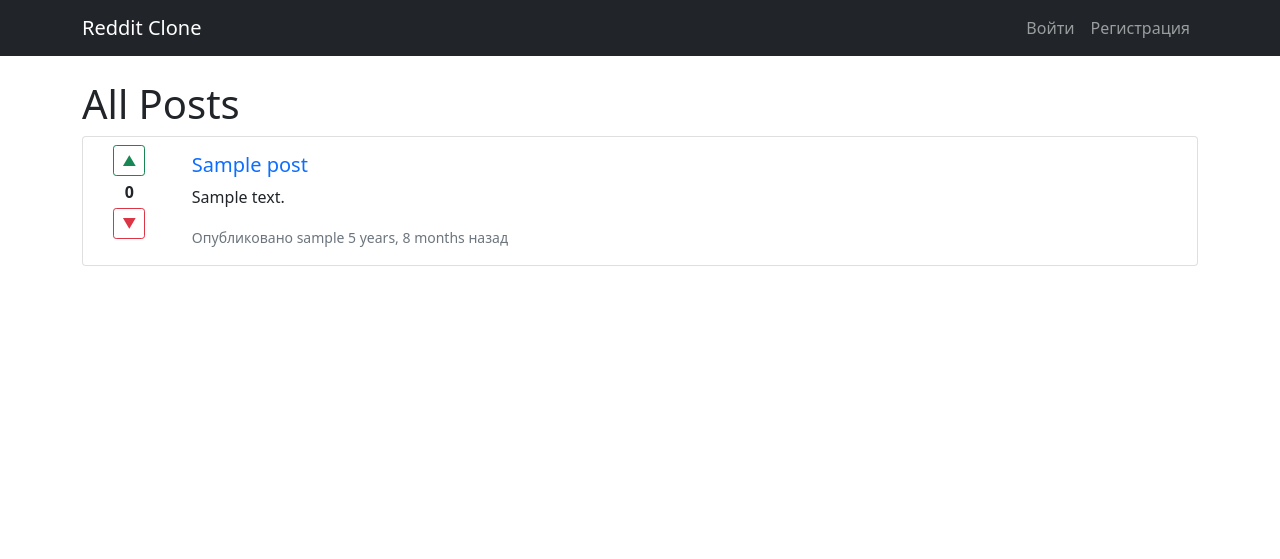
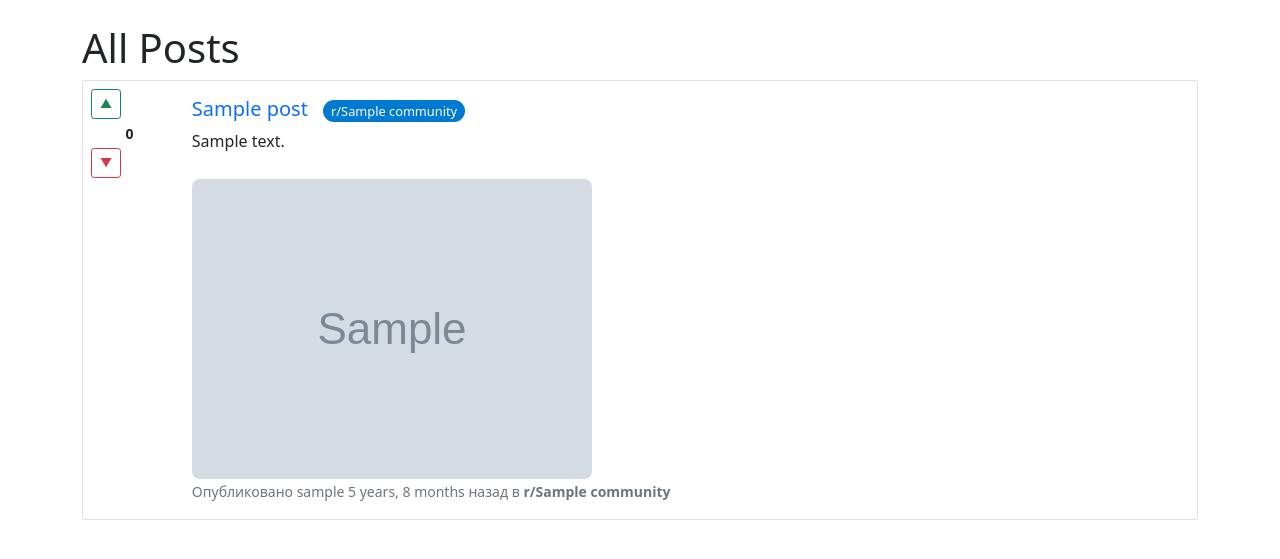
Before and after one commit to Natallllyyy333/reddit-clone, a Django app: page /posts/ in a window 1280 px wide. Shown: the top 559 px of the page. Run offline with Django 5.2, Linux system fonts and the light colour scheme; tables that the repository leaves empty hold one stand-in row (values such as "Sample post"); grey boxes marked "Sample" are stand-in pictures.

Commit message:
edit post_list.html, forms.py, models.py, reddit_clone/urls.py

```diff
--- a/posts/models.py
+++ b/posts/models.py
@@ -9,9 +9,8 @@ class Post(models.Model):
     author = models.ForeignKey(User, on_delete=models.CASCADE)
     created_at = models.DateTimeField(auto_now_add=True)
     updated_at = models.DateTimeField(auto_now=True)
-    upvotes = models.ManyToManyField(User, related_name='upvoted_posts', blank=True)
-    downvotes = models.ManyToManyField(User, related_name='downvoted_posts', blank=True)
 
+    # Связь с сообществом - УБЕДИТЕСЬ ЧТО ЭТО ЕСТЬ
     community = models.ForeignKey(
         'communities.Community',
         on_delete=models.SET_NULL,
@@ -19,7 +18,11 @@ class Post(models.Model):
         blank=True,
         related_name='posts'
     )
-    # Поле для медиафайлов
+
+    upvotes = models.ManyToManyField(User, related_name='upvoted_posts', blank=True)
+    downvotes = models.ManyToManyField(User, related_name='downvoted_posts', blank=True)
+
+    # Поле для медиафайлов - УБЕДИТЕСЬ ЧТО ЭТО ЕСТЬ
     media_file = models.FileField(
         upload_to='post_media/%Y/%m/%d/',
         blank=True,
@@ -29,7 +32,7 @@ class Post(models.Model):
         )]
     )
 
-    # Поле для определения типа медиа
+    # Поле для определения типа медиа - УБЕДИТЕСЬ ЧТО ЭТО ЕСТЬ
     MEDIA_TYPE_CHOICES = [
         ('image', 'Image'),
         ('video', 'Video'),
@@ -58,11 +61,12 @@ class Post(models.Model):
         return 0
 
     def save(self, *args, **kwargs):
-        # Определяем тип медиа при сохранении
+        # Автоматически определяем тип медиа
         if self.media_file:
-            if self.media_file.name.lower().endswith(('.jpg', '.jpeg', '.png', '.gif')):
+            file_extension = self.media_file.name.lower().split('.')[-1]
+            if file_extension in ['jpg', 'jpeg', 'png', 'gif']:
                 self.media_type = 'image'
-            elif self.media_file.name.lower().endswith(('.mp4', '.mov', '.avi')):
+            elif file_extension in ['mp4', 'mov', 'avi']:
                 self.media_type = 'video'
         else:
             self.media_type = 'none'
--- a/posts/templates/posts/post_list.html
+++ b/posts/templates/posts/post_list.html
@@ -1,7 +1,53 @@
-{% extends 'base.html' %}
 {% load static %}
 
-{% block content %}
+<!DOCTYPE html>
+<html>
+<head>
+    <title>Posts</title>
+    <link href="https://cdn.jsdelivr.net/npm/bootstrap@5.1.3/dist/css/bootstrap.min.css" rel="stylesheet">
+    <style>
+        .vote-buttons {
+            min-width: 60px;
+        }
+        .vote-btn {
+            width: 30px;
+            height: 30px;
+            padding: 0;
+            display: flex;
+            align-items: center;
+            justify-content: center;
+            font-size: 12px;
+        }
+        .vote-count {
+            font-size: 14px;
+            min-height: 20px;
+        }
+        .vote-btn.active {
+            border-width: 2px;
+        }
+        .post-media {
+            max-width: 100%;
+            max-height: 300px;
+            border-radius: 8px;
+            margin-top: 10px;
+        }
+        .post-video {
+            max-width: 100%;
+            max-height: 300px;
+            border-radius: 8px;
+            margin-top: 10px;
+        }
+        .community-badge {
+            background-color: #0079d3;
+            color: white;
+            padding: 2px 8px;
+            border-radius: 12px;
+            font-size: 0.8rem;
+            margin-left: 10px;
+        }
+    </style>
+</head>
+<body>
     <div class="container mt-4">
         <h1>All Posts</h1>
         {% for post in posts %}
@@ -37,11 +83,34 @@
                     <div class="card-body">
                         <h5 class="card-title">
                             <a href="{% url 'post_detail' post.pk %}" class="text-decoration-none">{{ post.title }}</a>
+                            {% if post.community %}
+                                <span class="community-badge">r/{{ post.community.name }}</span>
+                            {% endif %}
                         </h5>
                         <p class="card-text">{{ post.content|truncatewords:30 }}</p>
+
+                        <!-- Отображение медиа -->
+                        {% if post.media_file %}
+                            {% if post.media_type == 'image' %}
+                                <div class="post-media-container">
+                                    <img src="{{ post.media_file.url }}" alt="Post media" class="post-media">
+                                </div>
+                            {% elif post.media_type == 'video' %}
+                                <div class="post-media-container">
+                                    <video controls class="post-video">
+                                        <source src="{{ post.media_file.url }}" type="video/mp4">
+                                        Ваш браузер не поддерживает видео.
+                                    </video>
+                                </div>
+                            {% endif %}
+                        {% endif %}
+
                         <p class="card-text">
                             <small class="text-muted">
                                 Опубликовано {{ post.author.username }} {{ post.created_at|timesince }} назад
+                                {% if post.community %}
+                                    в <strong>r/{{ post.community.name }}</strong>
+                                {% endif %}
                             </small>
                         </p>
                     </div>
@@ -52,8 +121,7 @@
         <p>Пока нет постов.</p>
         {% endfor %}
     </div>
-{% endblock %}
 
-{% block extra_js %}
-<script src="{% static 'posts/js/voting.js' %}"></script>
-{% endblock %}
+    <script src="https://cdn.jsdelivr.net/npm/bootstrap@5.1.3/dist/js/bootstrap.bundle.min.js"></script>
+</body>
+</html>
--- a/reddit_clone/urls.py
+++ b/reddit_clone/urls.py
@@ -42,3 +42,6 @@ urlpatterns = [
 
 if settings.DEBUG:
     urlpatterns += static(settings.MEDIA_URL, document_root=settings.MEDIA_ROOT)
+
+if settings.DEBUG:
+    urlpatterns += static(settings.MEDIA_URL, document_root=settings.MEDIA_URL)
```
Also changed, not shown: posts/forms.py (+11 -10 lines). Lines whose indentation alone changed are shown as unchanged.
